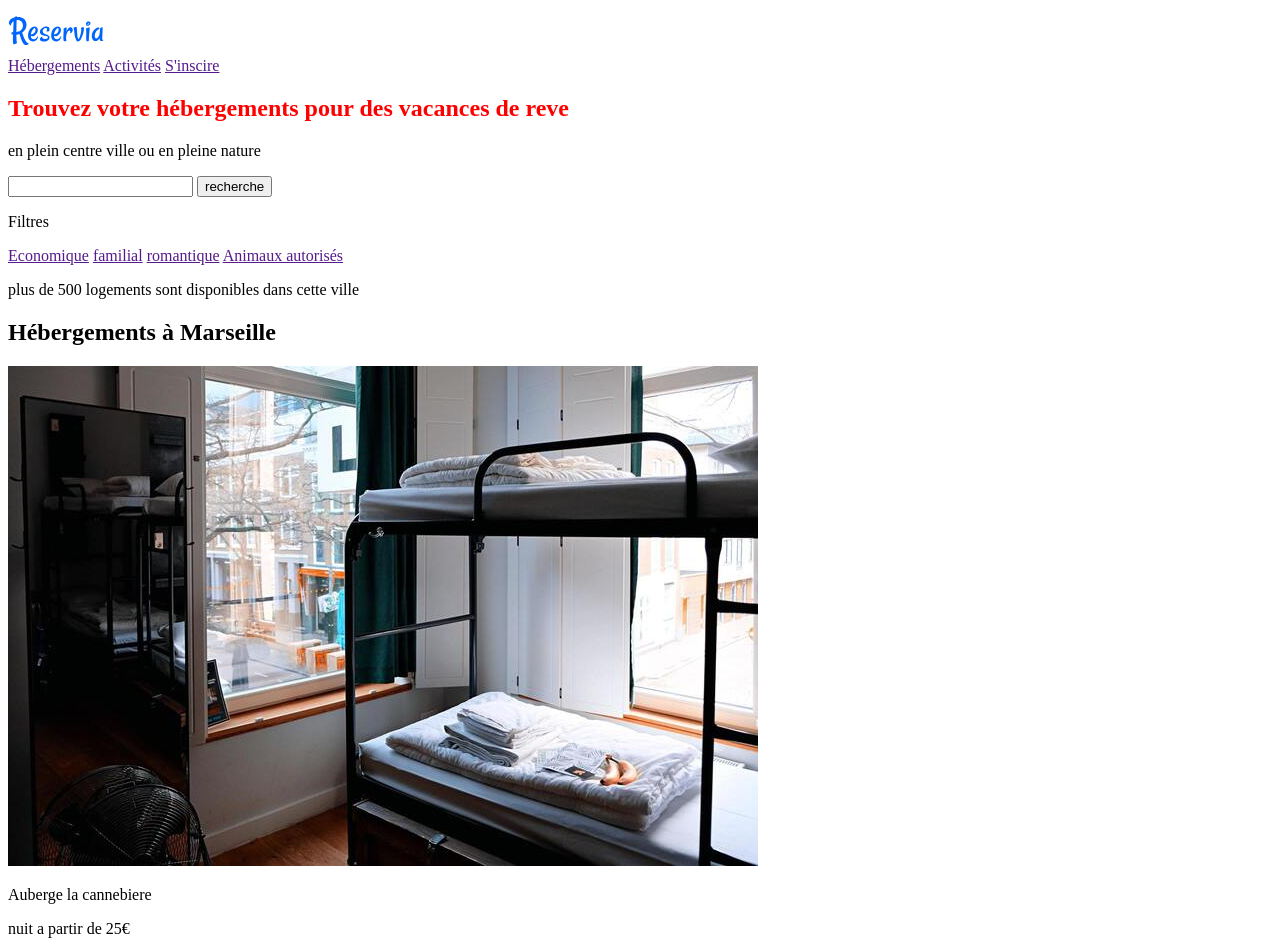
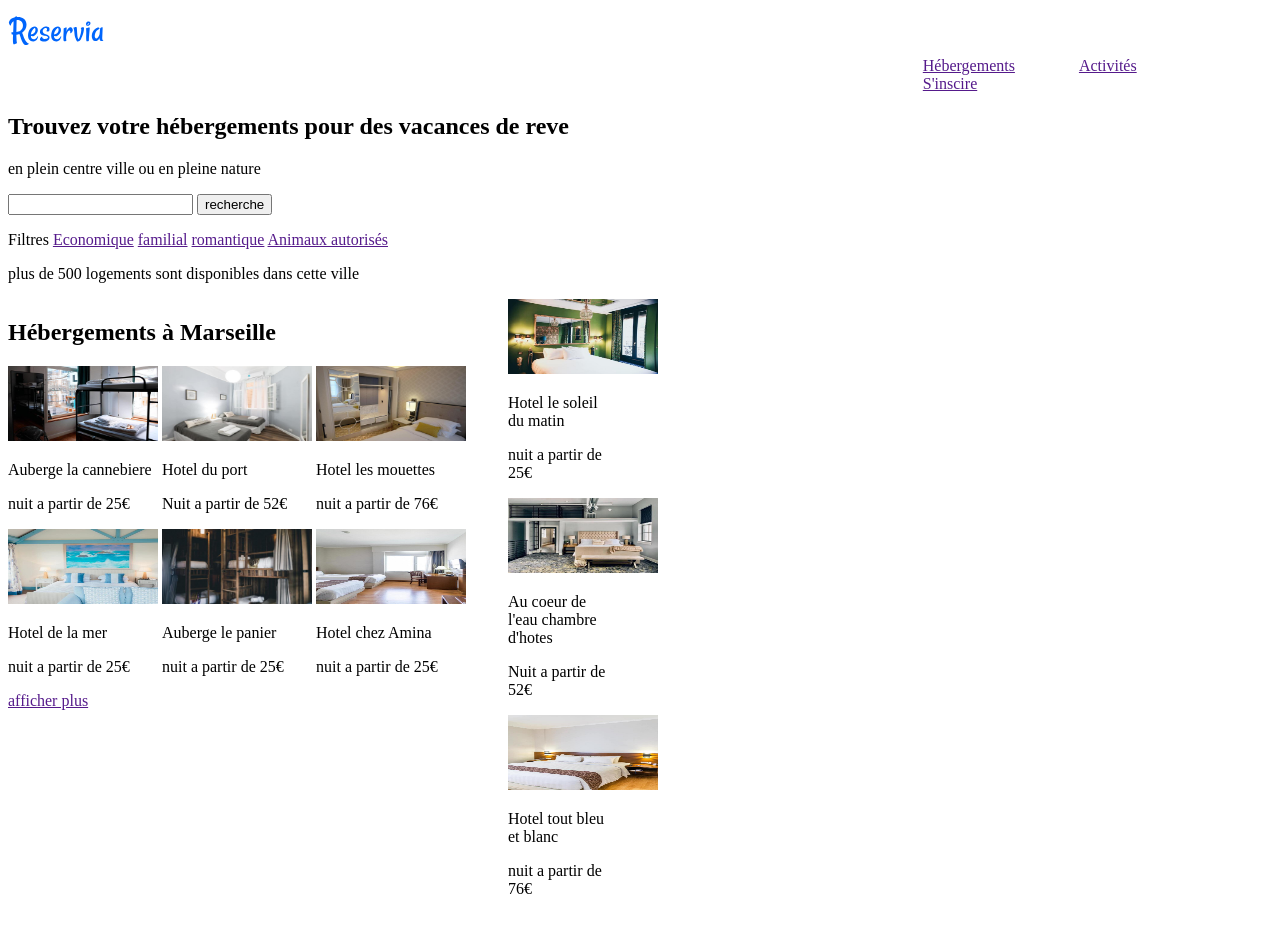
Before and after one commit to yancyBea/p2, a plain HTML site: page index.html in a window 1280 px wide. Shown: the top 951 px of the page. After the commit the page ends 923 px from the top, so only its background shows below. Drawn offline with Linux system fonts and the light colour scheme.

Commit message:
mise a jour du 29/03

```diff
--- a/index.html
+++ b/index.html
@@ -11,7 +11,7 @@
     <header>
         <img src="Projet 2 - Reservia/images/logo/Reservia.svg" alt="logo Reservia">
 
-        <section>
+        <section class="lienh">
             <a href="">Hébergements</a>
             <a href="">Activités</a>
             <a href="">S'inscire</a>
@@ -29,18 +29,20 @@
         </p>
 
 
-            <p>Filtres</p>
-            <a href="">Economique</a>
-            <a href="">familial</a>
-            <a href="">romantique</a>
-            <a href="">Animaux autorisés</a>
+            <p>Filtres
+                <a href="">Economique</a>
+                <a href="">familial</a>
+                <a href="">romantique</a>
+                <a href="">Animaux autorisés</a>
+    </p>
 
 <p>plus de 500 logements sont disponibles dans cette ville</p>
 
     </section>
 
+  <section class="body">
 
-    <section class="hebergement">
+    <section class="Hsection">
 
         <h2>Hébergements à Marseille</h2>
         <div class="heberg">
@@ -83,21 +85,53 @@
 
         <div class="dlpp">
             <img src="Projet 2 - Reservia/images/hebergements/4_small/emile-guillemot-Bj_rcSC5XfE-unsplash.jpg" alt="une des chambre de l'auberge la cannebiere">
-            <p>Auberge la cannebiere</p>
+            <p>Hotel le soleil du matin</p>
             <p>nuit a partir de 25€</p>
         </div>
         <div class="dlpp">
             <img src="Projet 2 - Reservia/images/hebergements/4_small/aw-creative-VGs8z60yT2c-unsplash.jpg" alt="">
-            <p>Hotel du port</p>
+            <p>Au coeur de l'eau chambre d'hotes</p>
             <p>Nuit a partir de 52€</p>
         </div>
         <div class="dlpp">
             <img src="Projet 2 - Reservia/images/hebergements/4_small/febrian-zakaria-sjvU0THccQA-unsplash.jpg" alt="">
-            <p>Hotel les mouettes</p>
+            <p>Hotel tout bleu et blanc</p>
             <p>nuit a partir de 76€</p>
         </div>
     </section>
-    <section class="activite"></section>
+</section>
+
+
+    <section class="activite">
+        <div class="aMr">
+            <img src="" alt="">
+            <p></p>
+        </div>
+        <div class="aMr">
+            <img src="" alt="">
+            <p></p>
+        </div>
+        <div class="aMr">
+            <img src="" alt="">
+            <p></p>
+        </div>
+        <div class="aMr">
+            <img src="" alt="">
+            <p></p>
+        </div>
+        <div class="aMr">
+            <img src="" alt="">
+            <p></p>
+        </div>
+        <div class="aMr">
+            <img src="" alt="">
+            <p></p>
+        </div>
+    </section>
+
+
+
+
 
 
     <footer>
--- a/style.css
+++ b/style.css
@@ -1,12 +1,37 @@
-h1{
-    color: red;
+header{
+  width: 100%;
 }
 
-section{
-    min-width: 200px;
-    width: 50%;
+.lienh{
+
+display: inline-block;
+margin-left: 70%;
+}
+
+.lienh a{
+   margin:30px;
+}
+.body img{
+  width: 150px;
+  height: 75px;
+}
+.Hsection{
+ width: 500px;
+ height: 420px;
 }
 
 .heberg{
   display: inline-block;
 }
+
+
+
+.lpp{
+  width: 100px;
+  height: 420px;
+}
+
+
+.body{
+  display: inline-flex;
+}
```
